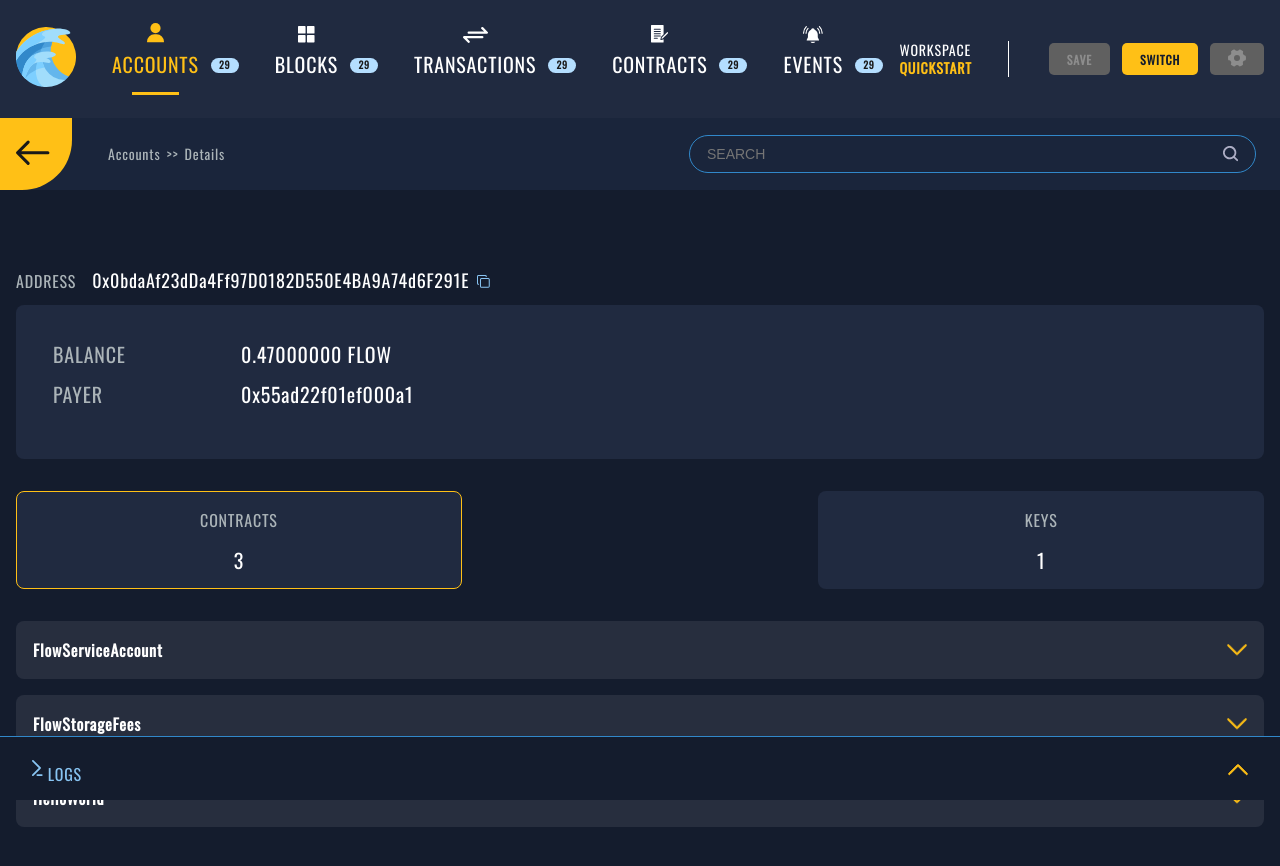
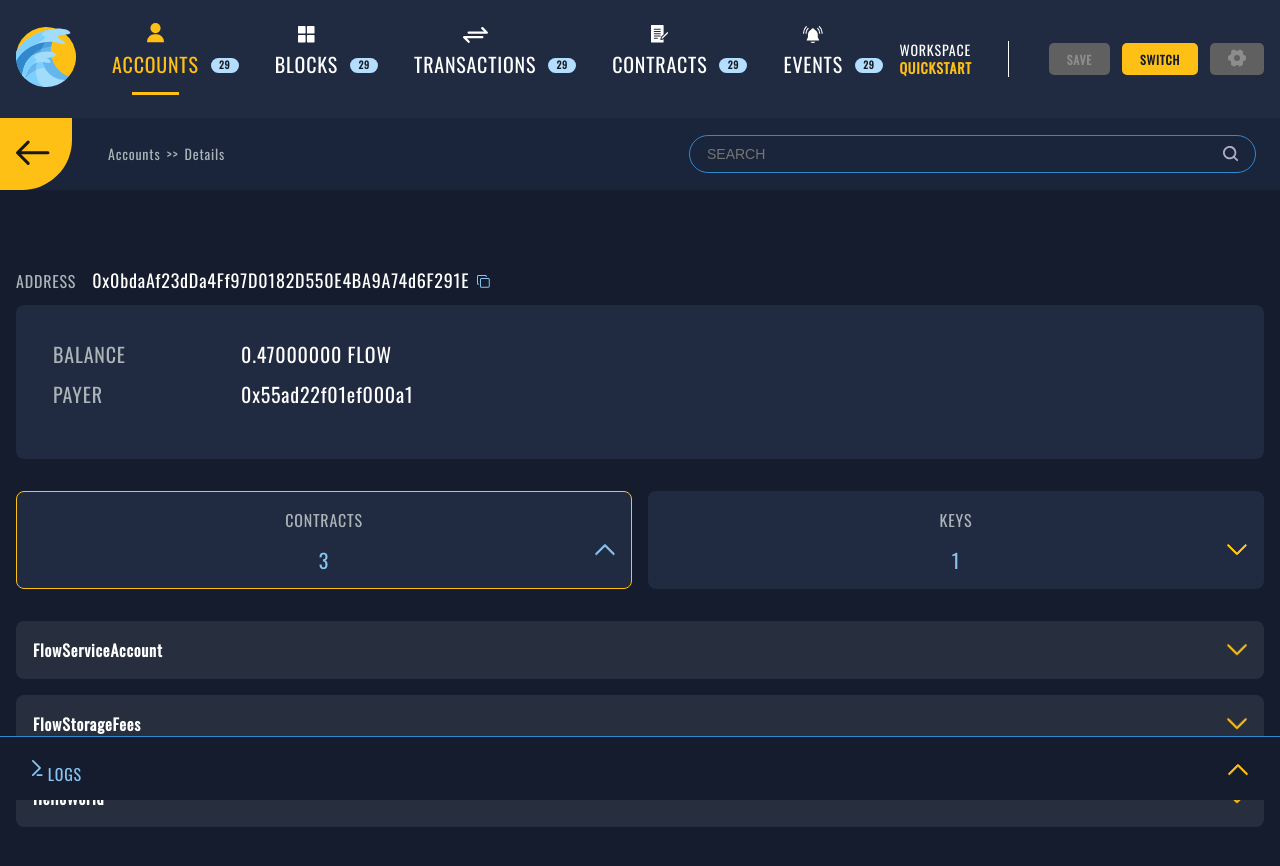
Before and after one commit to onflowser/flowser, a React (Create React App) app in the folder frontend/: page /accounts/details/1 in a window 1280 px wide. Shown: the top 866 px of the page. Built offline with nearby package versions, Linux system fonts and the light colour scheme; a web font is replaced by a local one.

Commit message:
- Change tabs add animated caret icon - Remove hover effect on disabled tabs - Add Default link blue color to tabs that have children

```diff
--- /dev/null
+++ b/frontend/src/shared/components/caret-icon/CaretIcon.module.scss
@@ -0,0 +1,14 @@
+@import 'styles/animations';
+@import 'styles/colors';
+
+.root {
+  fill: $color-main-yellow;
+  stroke: $color-main-yellow;
+  @include flipVertical(.2s, 0deg);
+
+  &.isOpen {
+    @include flipVertical(.2s);
+    fill: $color-link-blue;
+    stroke: $color-link-blue;
+  }
+}
--- /dev/null
+++ b/frontend/src/shared/components/caret-icon/CaretIcon.tsx
@@ -0,0 +1,27 @@
+import React, { FunctionComponent, useCallback, useEffect, useState } from 'react';
+import { ReactComponent as CaretIconSvg } from '../../assets/icons/caret.svg';
+import classes from './CaretIcon.module.scss';
+
+interface OwnProps {
+    isOpen?: boolean;
+    onChange?: (isOpen: boolean) => void;
+}
+
+type Props = OwnProps;
+
+const CaretIcon: FunctionComponent<Props> = ({ isOpen = false, onChange = () => false }) => {
+    const [state, setState] = useState(isOpen);
+
+    useEffect(() => {
+        setState(isOpen);
+    }, [isOpen]);
+
+    const onToggle = useCallback(() => {
+        setState((state) => !!state);
+        onChange(state);
+    }, [isOpen]);
+
+    return <CaretIconSvg className={`${classes.root} ${state ? classes.isOpen : ''}`} onClick={onToggle} />;
+};
+
+export default CaretIcon;
--- a/frontend/src/shared/components/details-tabs/DetailsTabs.module.scss
+++ b/frontend/src/shared/components/details-tabs/DetailsTabs.module.scss
@@ -1,4 +1,5 @@
 @import 'styles/spacings';
+@import 'styles/colors';
 
 .cardsContainer {
   display: flex;
@@ -8,21 +9,43 @@
 
   .smallCard {
     display: flex;
-    flex-direction: column;
-    width: 33%;
+    position: relative;
+    justify-content: center;
+    width: 100%;
     padding: $spacing-l;
     align-items: center;
     cursor: pointer;
+
     &:hover {
       opacity: 0.7;
     }
 
     &__disabled {
       cursor: default !important;
+
+      &:hover {
+        opacity: 1;
+      }
     }
 
     * + * {
       margin-top: $spacing-l;
+    }
+
+    .labelValue {
+      display: flex;
+      flex-direction: column;
+      align-items: center;
+
+      .clickable {
+        color: $color-link-blue !important;
+      }
+    }
+
+    .caret {
+      justify-self: end;
+      position: absolute;
+      right: $spacing-l;
     }
   }
 
--- a/frontend/src/shared/components/details-tabs/DetailsTabs.tsx
+++ b/frontend/src/shared/components/details-tabs/DetailsTabs.tsx
@@ -3,6 +3,7 @@
 import Card from '../card/Card';
 import Label from '../label/Label';
 import Value from '../value/Value';
+import CaretIcon from '../caret-icon/CaretIcon';
 
 type TabItemProps = {
     label: string;
@@ -18,7 +19,6 @@
 export const DetailsTabs: FunctionComponent<ContainerProps> = ({ children }) => {
     const [selected, setSelected] = useState(0);
     const noNilChildren = children.filter((c: any) => !!c);
-    console.log({ noNilChildren });
     const selectedChildren = noNilChildren[selected].props.children;
 
     return (
@@ -36,8 +36,17 @@
                                 if (child.props.onClick) child.props.onClick(e);
                             }}
                         >
-                            <Label variant="medium">{child.props.label}</Label>
-                            <Value variant="large">{child.props.value}</Value>
+                            <div className={classes.labelValue}>
+                                <Label variant="medium">{child.props.label}</Label>
+                                <Value variant="large" className={`${!isDisabled ? classes.clickable : ''}`}>
+                                    {child.props.value}
+                                </Value>
+                            </div>
+                            {!isDisabled && (
+                                <div className={classes.caret}>
+                                    <CaretIcon isOpen={selected === index} />
+                                </div>
+                            )}
                         </Card>
                     );
                 })}
--- a/frontend/src/styles/animations.scss
+++ b/frontend/src/styles/animations.scss
@@ -38,12 +38,12 @@
   }
 }
 
-@mixin flipVertical($time) {
-  -webkit-transition: -webkit-transform #{$time} ease-in-out;
-  -ms-transition: -ms-transform #{$time} ease-in-out;
-  transition: transform #{$time} ease-in-out;
+@mixin flipVertical($time, $deg: 180deg) {
+  -webkit-transition: -webkit-transform #{$time} ease-in-out, fill #{$time} ease, stroke #{$time} ease;
+  -ms-transition: -ms-transform #{$time} ease-in-out, fill #{$time} ease, stroke #{$time} ease;
+  transition: transform #{$time} ease-in-out, fill #{$time} ease, stroke #{$time} ease;
 
-  transform:rotateX(180deg);
-  -ms-transform:rotateX(180deg);
-  -webkit-transform:rotateX(180deg);
+  transform:rotateX(#{$deg});
+  -ms-transform:rotateX(#{$deg});
+  -webkit-transform:rotateX(#{$deg});
 }
```
Also changed, not shown: frontend/src/shared/assets/icons/caret.svg (added).
